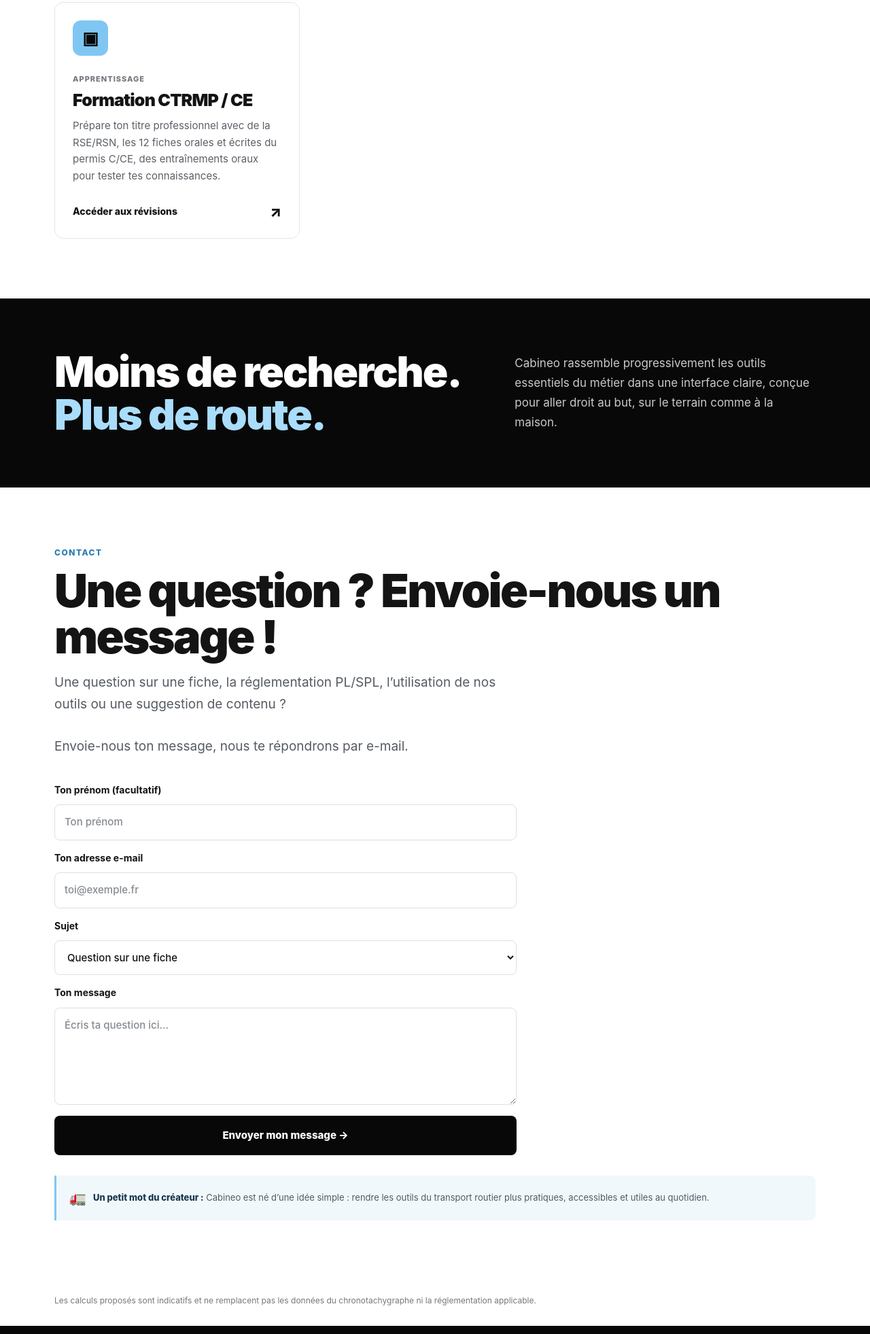
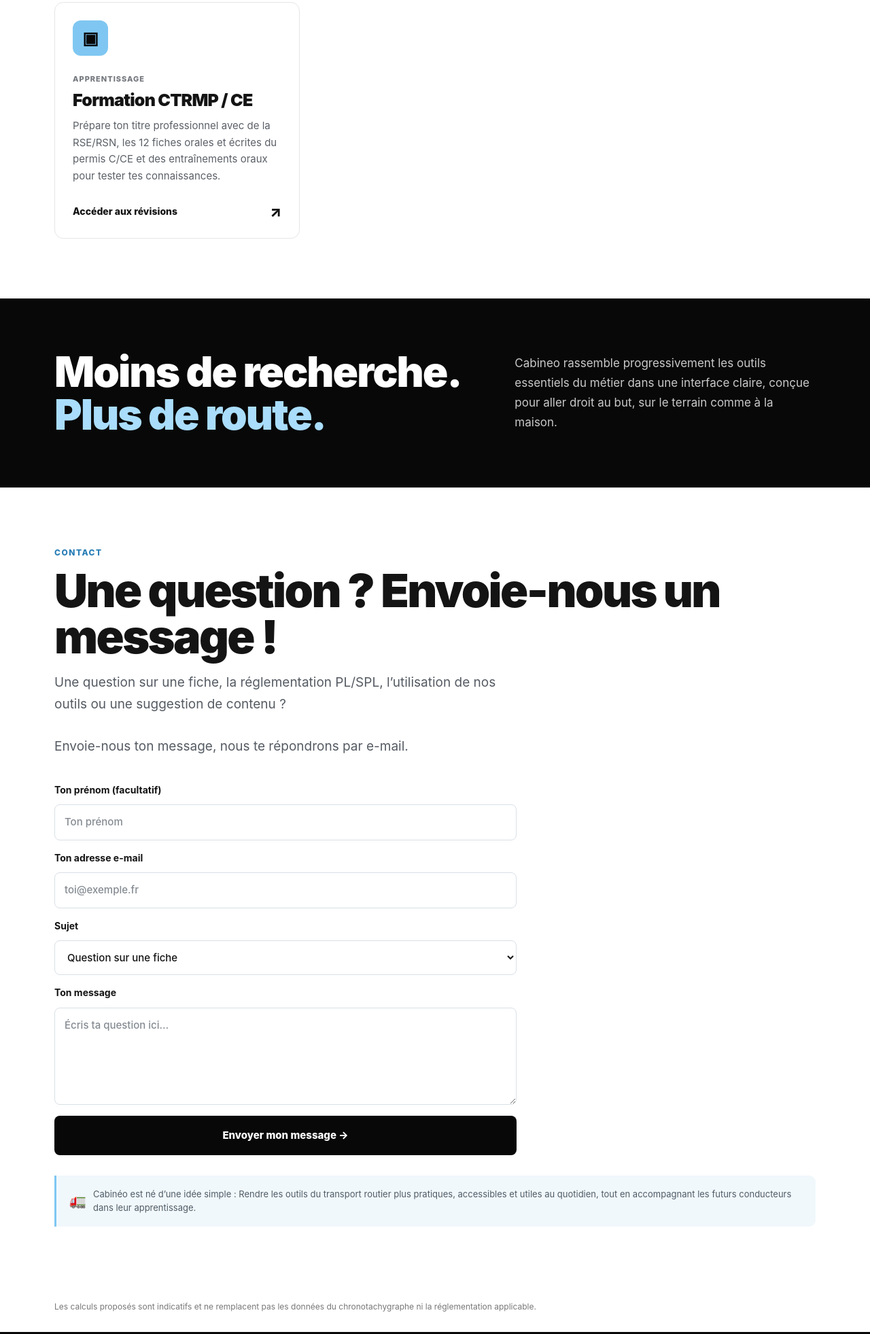
Before and after one commit to gsportback/Cabineo, a plain HTML site: page index.html in a window 1280 px wide. Shown: the part 1709-3671 px from the top of the page at 68% size. Drawn offline with Linux system fonts and the light colour scheme.

Commit message:
Revise creator note for clarity and support
Updated the text in the creator note to enhance clarity and added a supportive statement for future drivers.

```diff
--- a/index.html
+++ b/index.html
@@ -146,7 +146,7 @@ footer{background:#080808;color:#fff}
 <div class="tool-icon">▣</div>
 <p class="label">Apprentissage</p>
 <h3>Formation CTRMP / CE</h3>
-<p>Prépare ton titre professionnel avec de la RSE/RSN, les 12 fiches orales et écrites du permis C/CE, des entraînements oraux pour tester tes connaissances.</p>
+<p>Prépare ton titre professionnel avec de la RSE/RSN, les 12 fiches orales et écrites du permis C/CE et des entraînements oraux pour tester tes connaissances.</p>
 <div class="tool-link"><span>Accéder aux révisions</span><span>↗</span></div>
 </a>
 
@@ -204,7 +204,7 @@ footer{background:#080808;color:#fff}
 
     <button type="submit" class="button button-light">Envoyer mon message →</button>
   </form>
-  <div class="creator-note"><span class="creator-mark" aria-hidden="true">🚛</span><span><strong>Un petit mot du créateur :</strong> Cabineo est né d’une idée simple : rendre les outils du transport routier plus pratiques, accessibles et utiles au quotidien.</span></div>
+  <div class="creator-note"><span class="creator-mark" aria-hidden="true">🚛</span><span><strong></strong> Cabinéo est né d’une idée simple : Rendre les outils du transport routier plus pratiques, accessibles et utiles au quotidien, tout en accompagnant les futurs conducteurs dans leur apprentissage.</span></div>
 </section>
 <div class="disclaimer">Les calculs proposés sont indicatifs et ne remplacent pas les données du chronotachygraphe ni la réglementation applicable.</div>
 </main>
```
